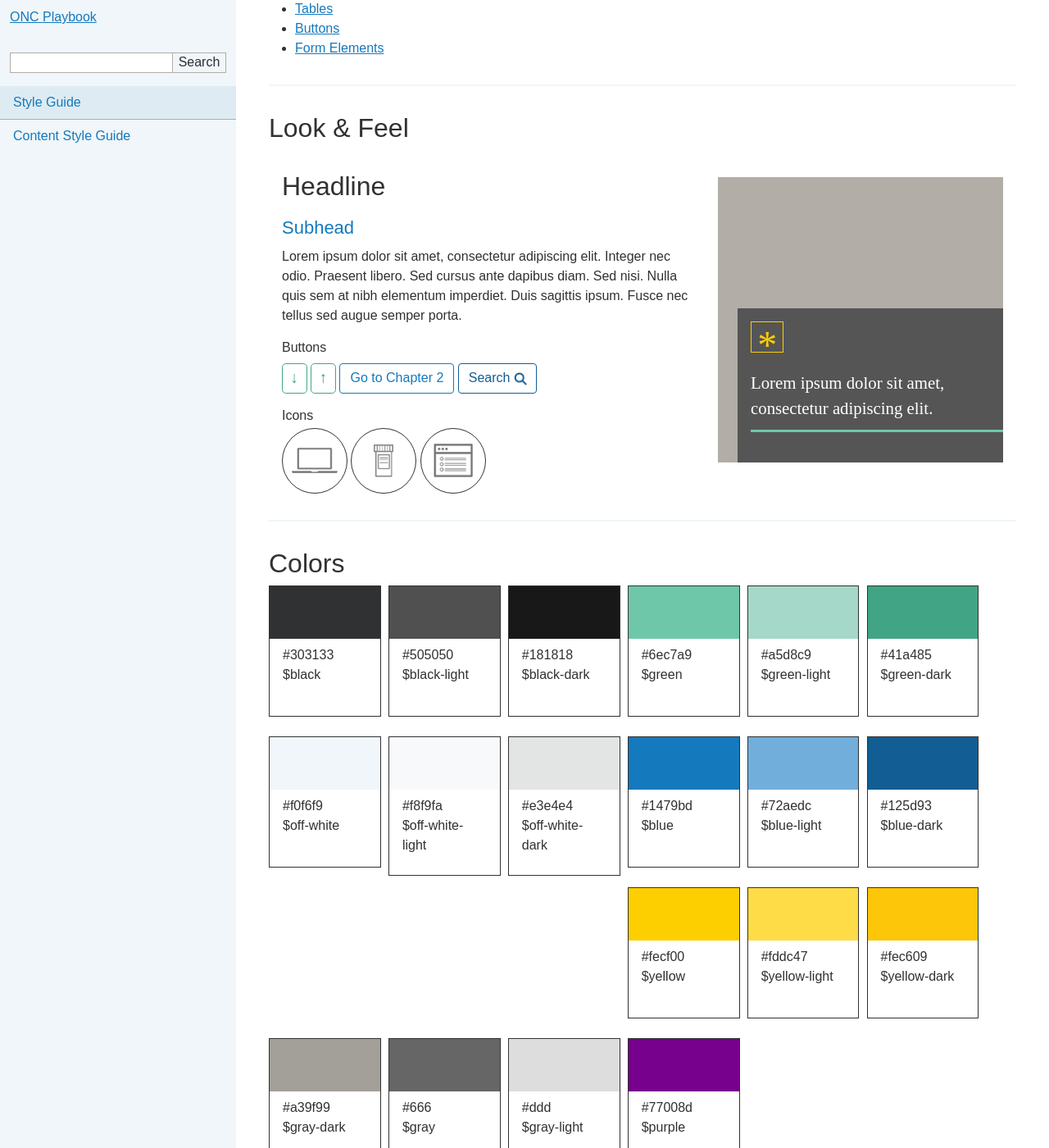
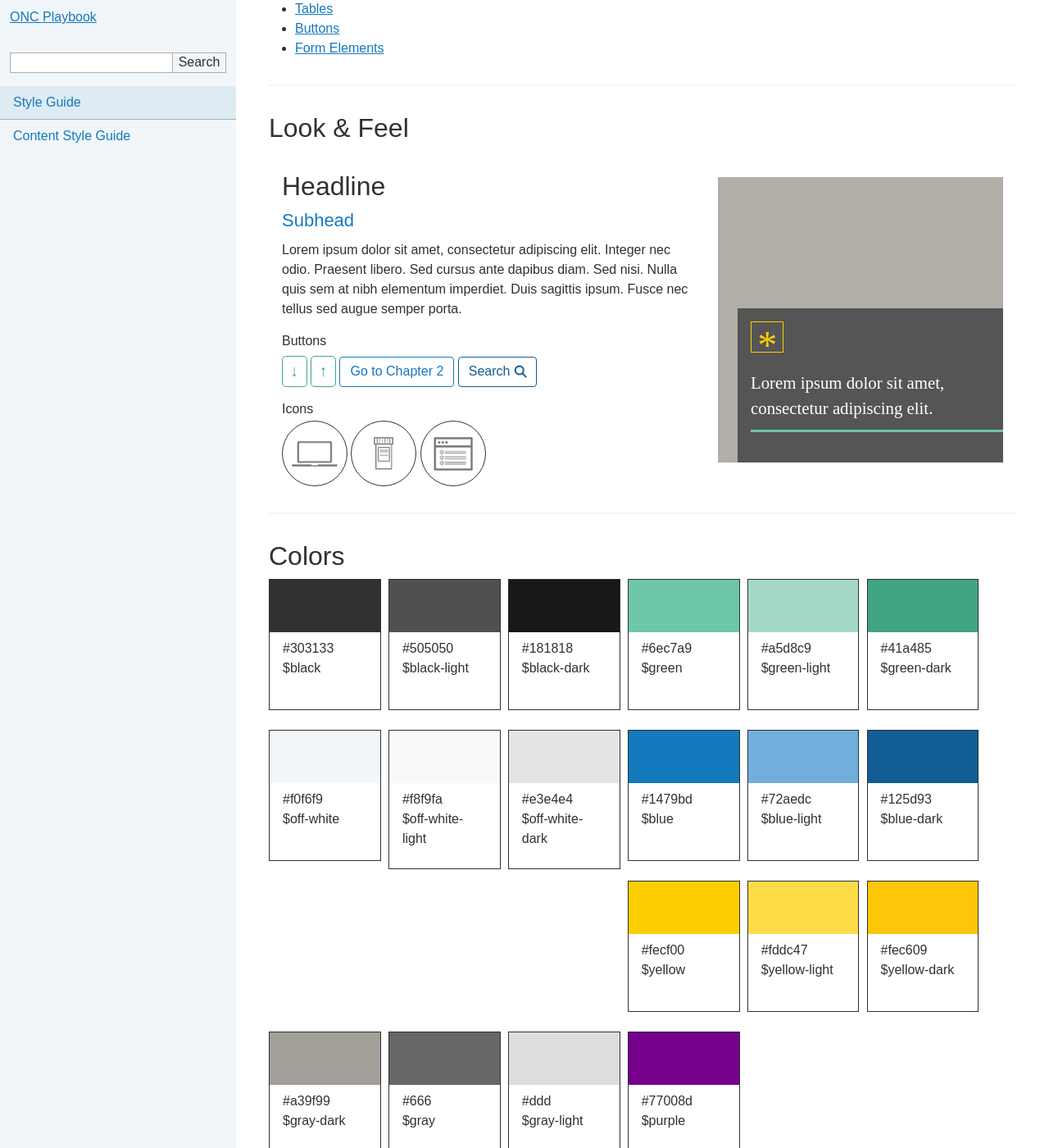
Before and after one commit to SriGovHealth/ONCHITPlaybook, a Jekyll site: the page built from _content/styleguide.html, in a window 1280 px wide and 1400 px high, scrolled down 375 px. Shown: the whole window at 82% size. Built offline with Jekyll 4.4.1, drawn with Linux system fonts in a browser that asks for light colours.

Commit message:
Subhead style, force nav link color

```diff
--- a/_content/styleguide.html
+++ b/_content/styleguide.html
@@ -35,7 +35,7 @@ permalink: /styleguide/
 <div class="row">
   <div class="grid-7">
     <h1>Headline</h1>
-    <h2>Subhead</h2>
+    <h2 class="subhead">Subhead</h2>
     <p>Lorem ipsum dolor sit amet, consectetur adipiscing elit. Integer nec odio. Praesent libero. Sed cursus ante dapibus diam. Sed nisi. Nulla quis sem at nibh elementum imperdiet. Duis sagittis ipsum. Fusce nec tellus sed augue semper porta.</p>
     <h3 class="h6">Buttons</h3>
     <p><a class="btn btn-arrow" href="#" role="button">&darr;</a>
--- a/_sass/_typography.scss
+++ b/_sass/_typography.scss
@@ -31,6 +31,14 @@ a {
   &:focus,
   &:active {
     color: $link-hover;
+  }
+}
+
+.header {
+  a {
+    &:visited {
+      color: inherit;
+    }
   }
 }
 
@@ -107,6 +115,10 @@ p {
   line-height: 1.5em;
   margin-bottom: 1em;
   margin-top: .5em;
+}
+
+.subhead {
+  margin-top: 0;
 }
 
 .lead {
```
